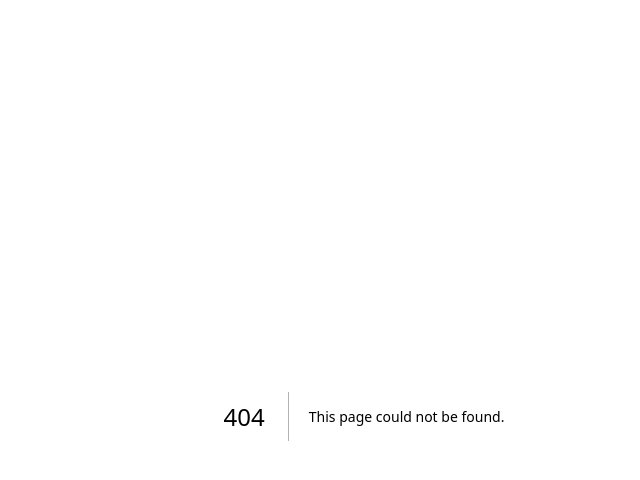
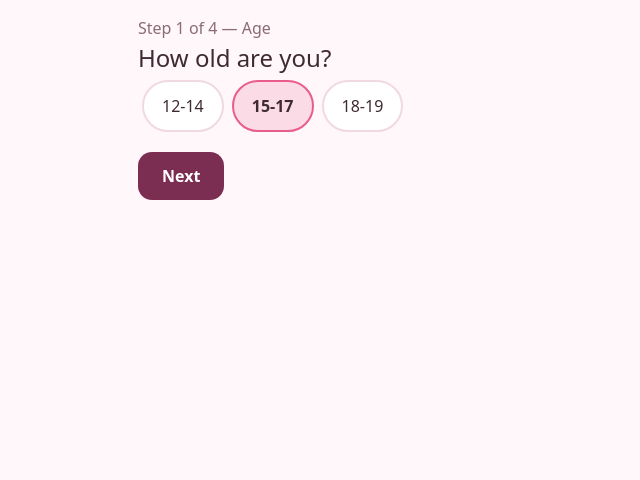
Before and after one commit to IretiAkin5/GroomingHer-Qubators, a Next.js app in the folder app/: page /onboarding in a window 1280 px wide. Before the commit this address had no page. Shown: the top 480 px of the page, without its empty margins (276-916 px from the left). Built offline with nearby package versions, Linux system fonts and the light colour scheme.

Commit message:
Slice 1: onboarding flow + profile API with PIN hash + DB migration

```diff
--- /dev/null
+++ b/app/app/api/profile/route.ts
@@ -0,0 +1,26 @@
+import { NextResponse } from "next/server";
+import { scryptSync, randomBytes } from "node:crypto";
+import { db } from "@/lib/db";
+import { profiles } from "@/lib/schema";
+
+export const dynamic = "force-dynamic";
+
+const AGES = ["12-14", "15-17", "18-19"];
+
+export async function POST(req: Request) {
+  const body = await req.json().catch(() => null);
+  const ageBand = String(body?.ageBand ?? "");
+  const menarcheStatus = String(body?.menarcheStatus ?? "");
+  const language = String(body?.language ?? "en");
+  const pin = String(body?.pin ?? "");
+
+  if (!AGES.includes(ageBand)) return NextResponse.json({ error: "Pick an age band." }, { status: 400 });
+  if (!["yes", "no"].includes(menarcheStatus)) return NextResponse.json({ error: "Say whether your period started." }, { status: 400 });
+  if (!/^\d{4}$/.test(pin)) return NextResponse.json({ error: "PIN must be 4 digits." }, { status: 400 });
+
+  const salt = randomBytes(16).toString("hex");
+  const pinHash = `${salt}:${scryptSync(pin, salt, 32).toString("hex")}`;
+
+  const [row] = await db.insert(profiles).values({ ageBand, menarcheStatus, language, pinHash }).returning({ id: profiles.id });
+  return NextResponse.json({ ok: true, profileId: row.id });
+}
--- /dev/null
+++ b/app/app/onboarding/page.tsx
@@ -0,0 +1,51 @@
+"use client";
+import { useState } from "react";
+
+const steps = ["Age", "Period", "Language", "PIN"] as const;
+
+export default function Onboarding() {
+  const [step, setStep] = useState(0);
+  const [ageBand, setAgeBand] = useState("15-17");
+  const [menarche, setMenarche] = useState("yes");
+  const [language, setLanguage] = useState("en");
+  const [pin, setPin] = useState("");
+  const [msg, setMsg] = useState("");
+  const [done, setDone] = useState("");
+
+  const chip = (on: boolean): React.CSSProperties => ({
+    padding: "12px 18px", borderRadius: 999, minHeight: 48, margin: 4, cursor: "pointer",
+    border: on ? "2px solid #E85D8A" : "2px solid #F1D9E0",
+    background: on ? "#FBDCE6" : "#fff", fontWeight: on ? 800 : 400, fontSize: 16,
+  });
+
+  async function finish() {
+    setMsg("");
+    const res = await fetch("/api/profile", {
+      method: "POST", headers: { "Content-Type": "application/json" },
+      body: JSON.stringify({ ageBand, menarcheStatus: menarche, language, pin }),
+    });
+    const data = await res.json();
+    if (!res.ok) { setMsg(data.error ?? "Could not save. Try again."); return; }
+    localStorage.setItem("gh_profile", data.profileId);
+    setDone(data.profileId);
+  }
+
+  if (done) return <div><h1 style={{ fontSize: 24 }}>You are in 🎉</h1><p>Your private space is ready. Nothing is shared without your say-so.</p><a href="/">Go home</a></div>;
+
+  return (
+    <div>
+      <p style={{ color: "#8a6b76" }}>Step {step + 1} of 4 — {steps[step]}</p>
+      {step === 0 && <div><h1 style={{ fontSize: 24 }}>How old are you?</h1>{["12-14", "15-17", "18-19"].map((a) => <button key={a} style={chip(ageBand === a)} onClick={() => setAgeBand(a)}>{a}</button>)}</div>}
+      {step === 1 && <div><h1 style={{ fontSize: 24 }}>Has your period started?</h1>{[["yes", "Yes"], ["no", "Not yet"]].map(([v, l]) => <button key={v} style={chip(menarche === v)} onClick={() => setMenarche(v)}>{l}</button>)}</div>}
+      {step === 2 && <div><h1 style={{ fontSize: 24 }}>Language?</h1>{[["en", "English"], ["pcm", "Pidgin"]].map(([v, l]) => <button key={v} style={chip(language === v)} onClick={() => setLanguage(v)}>{l}</button>)}</div>}
+      {step === 3 && <div><h1 style={{ fontSize: 24 }}>Set a 4-digit PIN</h1><p style={{ color: "#8a6b76" }}>Keeps others out on shared phones.</p><input value={pin} onChange={(e) => setPin(e.target.value.replace(/\D/g, "").slice(0, 4))} inputMode="numeric" placeholder="••••" style={{ fontSize: 24, letterSpacing: 8, padding: 12, borderRadius: 14, border: "2px solid #7C2D52", width: "100%" }} /></div>}
+      {msg && <p style={{ color: "#DC2626" }}>{msg}</p>}
+      <div style={{ marginTop: 16 }}>
+        {step > 0 && <button onClick={() => setStep(step - 1)} style={{ ...chip(false), marginRight: 8 }}>Back</button>}
+        {step < 3
+          ? <button onClick={() => setStep(step + 1)} style={{ padding: "12px 24px", borderRadius: 14, minHeight: 48, background: "#7C2D52", color: "#fff", fontWeight: 800, fontSize: 16, border: "none", cursor: "pointer" }}>Next</button>
+          : <button onClick={finish} style={{ padding: "12px 24px", borderRadius: 14, minHeight: 48, background: "#E85D8A", color: "#fff", fontWeight: 800, fontSize: 16, border: "none", cursor: "pointer" }}>Finish</button>}
+      </div>
+    </div>
+  );
+}
```
